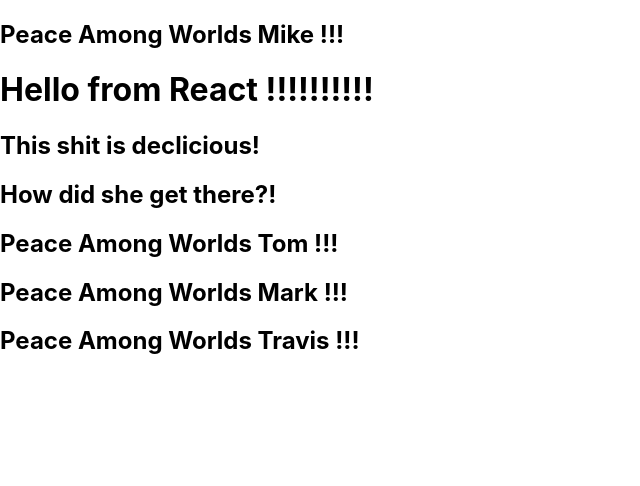
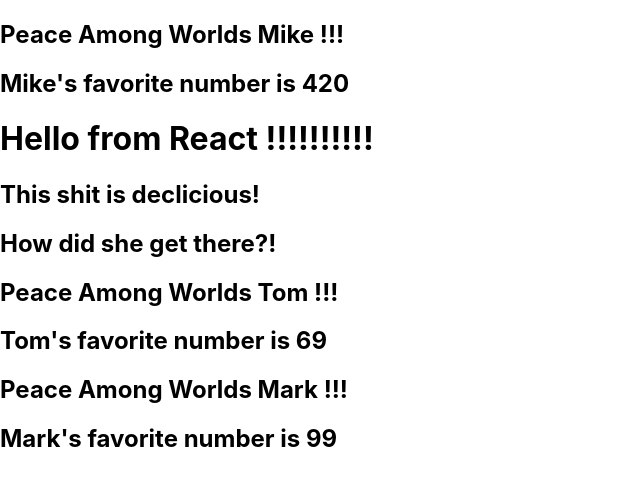
Before and after one commit to mcstagg/learning-react, a React (Create React App) app: page / in a window 1280 px wide. Shown: the top 486 px of the page, without its empty margins (0-640 px from the left). Built offline with nearby package versions, Linux system fonts and the light colour scheme.

Commit message:
Added favorite number...
It went from a string to a number

```diff
--- a/src/App.js
+++ b/src/App.js
@@ -5,15 +5,15 @@
 const App = () => {
   return (
     <>
-    <Greeting name="Mike"/>
+    <Greeting name="Mike" favNumber={420} />
     <h1>
       Hello from React !!!!!!!!!!
     </h1>
     <h2>This shit is declicious!</h2>
     <h2>How did she get there?!</h2>
-    <Greeting name="Tom"/>
-    <Greeting name="Mark"/>
-    <Greeting name="Travis"/>
+    <Greeting name="Tom" favNumber={69} />
+    <Greeting name="Mark" favNumber={99} />
+    {/* <Greeting name="Travis" favNumber={710} /> */}
     </>
   );
 }
--- a/src/Greeting.js
+++ b/src/Greeting.js
@@ -5,8 +5,13 @@
     console.log(props);
 
     return (
+        <>
         <h2>
             Peace Among Worlds {props.name} !!!
         </h2>
+        <h2>
+            {props.name}'s favorite number is {props.favNumber}
+        </h2>
+        </>
     );
 };
```
